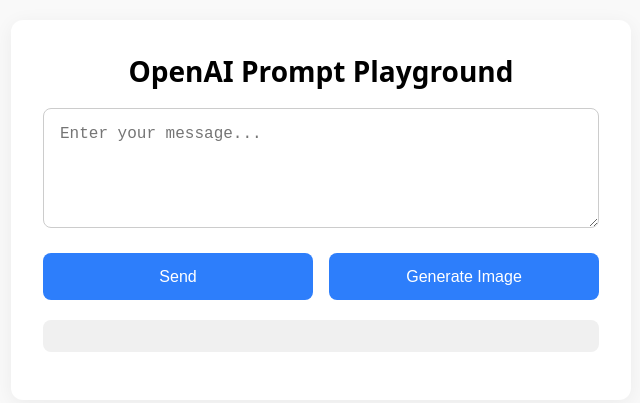
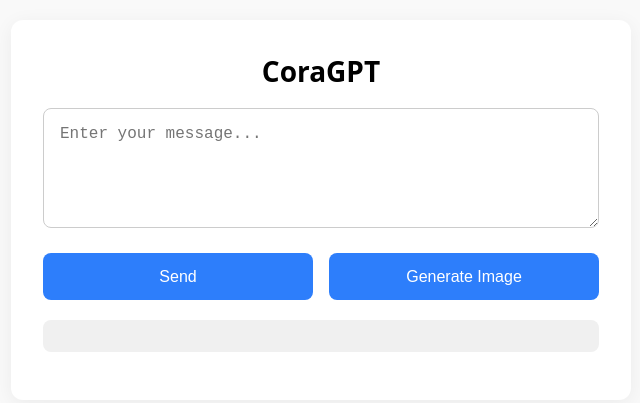
Before and after one commit to ewatson989/Cora, a website: page client/index.html in a window 1280 px wide. Shown: the part 190-593 px from the top of the page, without its empty margins (319-959 px from the left). Drawn offline with Linux system fonts and the light colour scheme.

Commit message:
Update index.html

```diff
--- a/client/index.html
+++ b/client/index.html
@@ -8,7 +8,7 @@
 </head>
 <body>
   <main>
-    <h1>OpenAI Prompt Playground</h1>
+    <h1>CoraGPT</h1>
     <textarea id="prompt" placeholder="Enter your message..."></textarea>
     <div class="buttons">
       <button id="generateText">Send</button>
```
